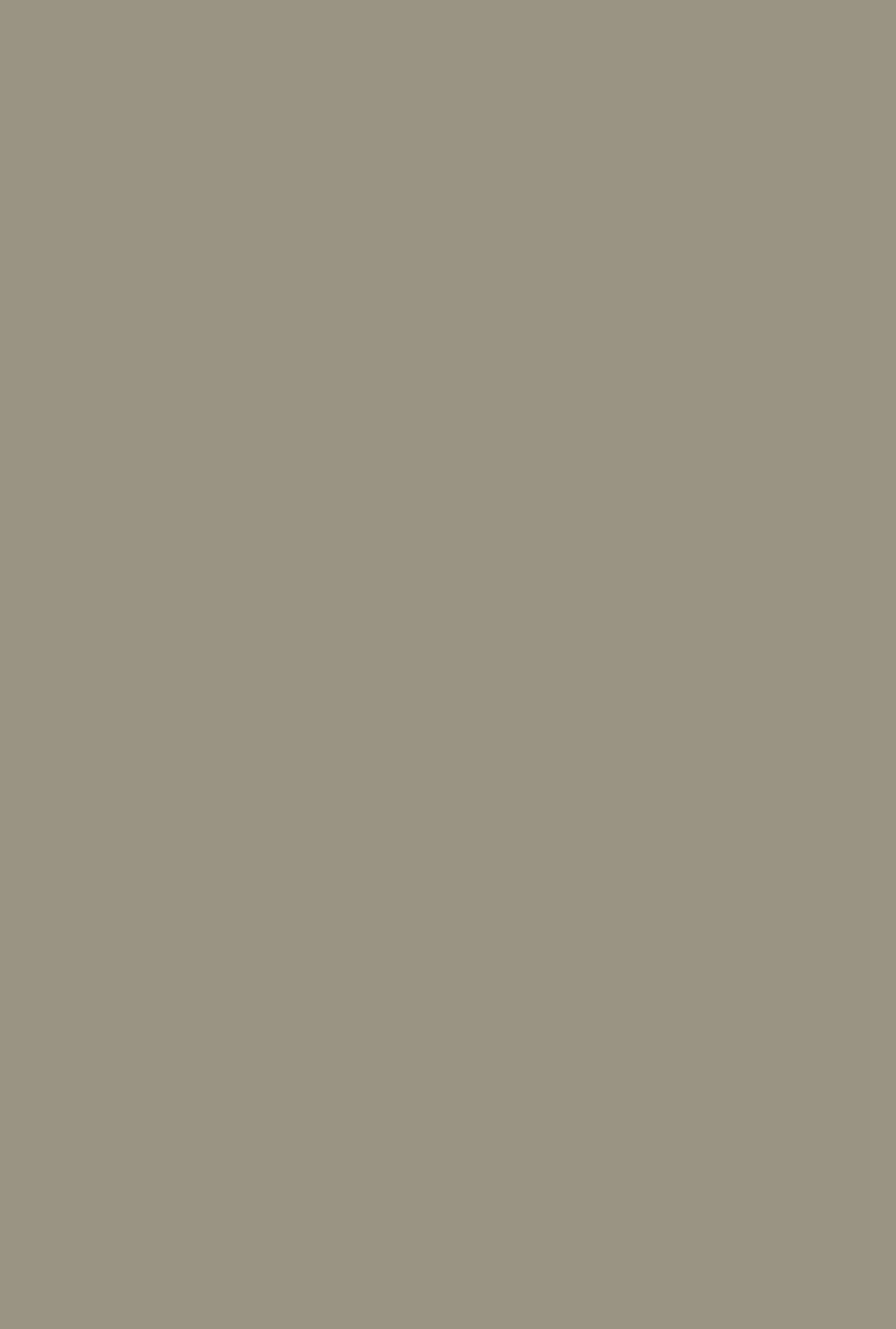
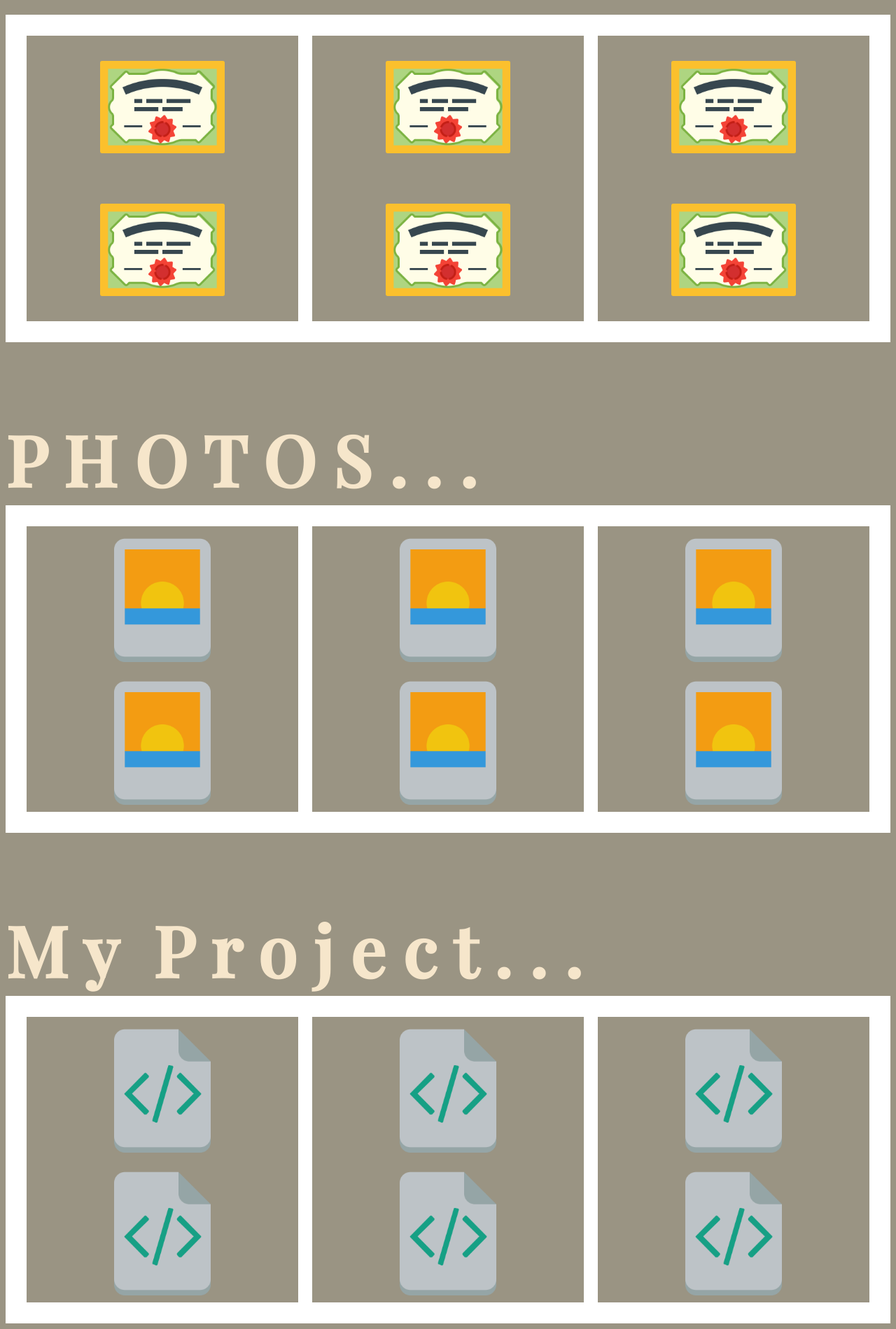
Before and after one commit to Malao-Ang/Portfolio.vue, a Vue app: page /port in a window 1280 px wide. Shown: the part 761-2660 px from the top of the page at 70% size. Before the commit the page ends 800 px from the top, so only its background shows below. Built offline with nearby package versions, Linux system fonts and the light colour scheme.

Commit message:
add smoot scoll

```diff
--- a/src/App.vue
+++ b/src/App.vue
@@ -14,9 +14,9 @@
                 </button>
                 <div class="dw-content">
                   <a href="/port">Portfolio Menu </a>
-                  <a href="/port" id="cernificate">Certificates</a>
-                  <a href="/port" id="Photos">Photos</a>
-                  <a href="/port" id="Project">Project</a>
+                  <a href="/port#cernificate">Certificates</a>
+                  <a href="/port#Photos" >Photos</a>
+                  <a href="/port" >Project</a>
               </div>
             </div>
           </li>
--- a/src/components/PortPage.vue
+++ b/src/components/PortPage.vue
@@ -6,11 +6,13 @@
         <div class="grid-item">
             <div class="container">
                 <img src="../images/cer.png" style="width:300px">
-                <button class="btn"><a href="#">
+
+                <button class="btn"><a href="#cernificate">
                 <div class="overlay">
                     <div class="text">Go to Cernificate page</div>
                 </div>
                 </a></button>
+
                 <p class="title">My Cernificate</p>
             </div>
         </div>
@@ -19,7 +21,7 @@
             <div class="grid-item">
                 <div class="container">
                     <img src="../images/pic.png" style="width:300px">
-                    <button class="btn"><a href="#">
+                    <button class="btn"><a href="#Photos">
                         <div class="overlay">
                         <div class="text">Go to Photos page</div>
                     </div>
@@ -31,7 +33,7 @@
             <div class="grid-item">
                 <div class="container">
                     <img src="../images/code.png" style="width:300px">
-                    <button class="btn"><a href="#">
+                    <button class="btn"><a href="#code">
                     <div class="overlay">
                             <div class="text">Go to Project page</div>
                     </div>
@@ -39,9 +41,135 @@
                     <p class="title">My Project</p>
                 </div>
             </div>
-            <div class="cerni-page" id="cernificate">
-</div>
-    </div>
+        </div>
+
+        <div class="main" id="cernificate">
+                <p class="title1">C e r n i f i c a t e . . .</p>
+
+                <div class="grid">
+                    <div class="grid-item">
+                        <div class="container">
+                            <img src="../images/cer.png">
+                        </div>
+                    </div>
+
+                    <div class="grid-item">
+                        <div class="container">
+                            <img src="../images/cer.png">
+                        </div>
+                    </div>
+
+                    <div class="grid-item">
+                        <div class="container">
+                            <img src="../images/cer.png">
+                        </div>
+                    </div>
+
+                    <div class="grid-item">
+                        <div class="container">
+                            <img src="../images/cer.png">
+                        </div>
+                    </div>
+
+                    <div class="grid-item">
+                        <div class="container">
+                            <img src="../images/cer.png">
+                        </div>
+                    </div>
+
+                    <div class="grid-item">
+                        <div class="container">
+                            <img src="../images/cer.png">
+                        </div>
+                    </div>
+                </div>
+        </div>
+
+        <div class="main" id="Photos">
+                <p class="title1">P H O T O S . . .</p>
+
+                <div class="grid">
+                    <div class="grid-item">
+                        <div class="container">
+                            <img src="../images/pic.png">
+                        </div>
+                    </div>
+
+                    <div class="grid-item">
+                        <div class="container">
+                            <img src="../images/pic.png">
+                        </div>
+                    </div>
+
+                    <div class="grid-item">
+                        <div class="container">
+                            <img src="../images/pic.png">
+                        </div>
+                    </div>
+
+                    <div class="grid-item">
+                        <div class="container">
+                            <img src="../images/pic.png">
+                        </div>
+                    </div>
+
+                    <div class="grid-item">
+                        <div class="container">
+                            <img src="../images/pic.png">
+                        </div>
+                    </div>
+
+                    <div class="grid-item">
+                        <div class="container">
+                            <img src="../images/pic.png">
+                        </div>
+                    </div>
+                </div>
+        </div>
+
+        <div class="main" id="code">
+                <p class="title1">M y&nbsp;&nbsp;P r o  j e c t . . .</p>
+
+                <div class="grid">
+                    <div class="grid-item">
+                        <div class="container">
+                            <img src="../images/code.png">
+                        </div>
+                    </div>
+
+                    <div class="grid-item">
+                        <div class="container">
+                            <img src="../images/code.png">
+                        </div>
+                    </div>
+
+                    <div class="grid-item">
+                        <div class="container">
+                            <img src="../images/code.png">
+                        </div>
+                    </div>
+
+                    <div class="grid-item">
+                        <div class="container">
+                            <img src="../images/code.png">
+                        </div>
+                    </div>
+
+                    <div class="grid-item">
+                        <div class="container">
+                            <img src="../images/code.png">
+                        </div>
+                    </div>
+
+                    <div class="grid-item">
+                        <div class="container">
+                            <img src="../images/code.png">
+                        </div>
+                    </div>
+                </div>
+        </div>
+
+
 </html>
 </template>
 
@@ -53,12 +181,15 @@ export default {
 </script>
 
 <style>
+html{
+    scroll-behavior: smooth;
+}
 .grid {
     display:grid;
     grid-column-gap:20px;
     grid-template-columns: auto auto auto;
     padding: 30px;
-    /* background-color:white; */
+    background-color:white;
 }
 .grid-item {
     border:none;
```
